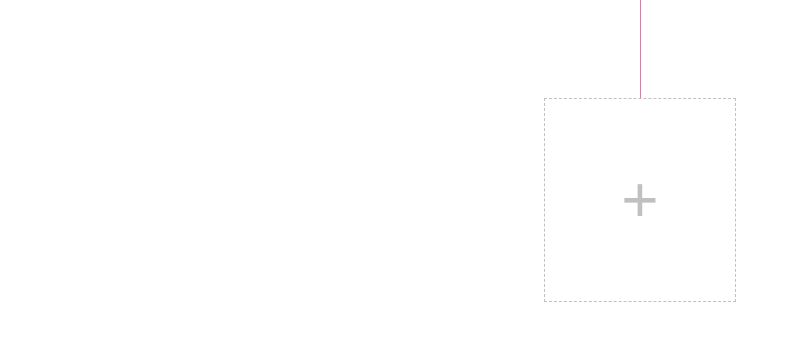
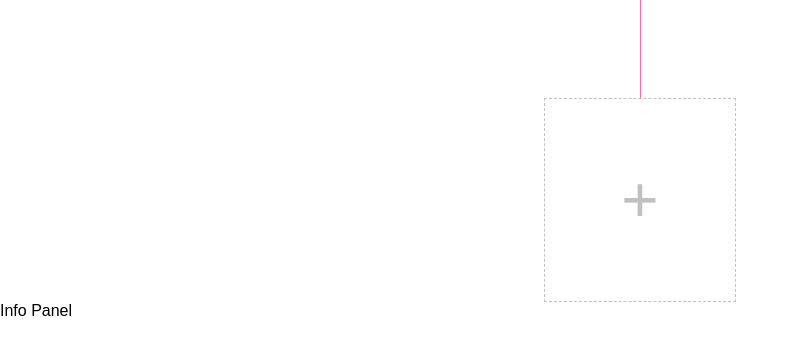
Before and after one commit to superseriouscompany/archipicture, a React (Create React App) app: page / in a window 1280 px wide. Shown: the top 354 px of the page, without its empty margins (0-798 px from the left). Built offline with nearby package versions, Linux system fonts and the light colour scheme.

Commit message:
Add react-redux

```diff
--- a/package.json
+++ b/package.json
@@ -2,10 +2,14 @@
   "name": "archipicture",
   "version": "0.1.0",
   "homepage": "https://superseriouscompany.github.io/archipicture",
+  "repository": "https://github.com/superseriouscompany/archipicture.git",
+  "license": "MIT",
   "dependencies": {
     "react": "15.4.2",
     "react-dom": "15.4.2",
-    "react-stripe-checkout": "^2.2.5"
+    "react-redux": "^5.0.3",
+    "react-stripe-checkout": "^2.2.5",
+    "redux": "^3.6.0"
   },
   "devDependencies": {
     "react-scripts": "0.9.1"
--- a/src/App.js
+++ b/src/App.js
@@ -1,10 +1,15 @@
 import React, { Component } from 'react';
+import { Provider } from 'react-redux';
 import './App.css';
-import Hello from './Hello';
-import Home from './Home';
+import Home from './containers/HomeCtrl';
+import store from './reducers'
 
 export default class App extends Component {
   render() { return (
-    <Home />
+    <Provider store={store}>
+      <div>
+        <Home />
+      </div>
+    </Provider>
   )}
 }
--- a/src/Home.js
+++ b/src/components/Diagram.js
@@ -1,7 +1,7 @@
 import React, { Component } from 'react';
-import './Home.css'
+import './Diagram.css'
 
-export default class Home extends Component {
+export default class Diagram extends Component {
   render() { return (
     <div className="diagram">
       <hr width="1" size="100"/>
--- /dev/null
+++ b/src/components/Home.css
@@ -0,0 +1,3 @@
+.home {
+  display: flex;
+}
--- /dev/null
+++ b/src/components/Home.js
@@ -0,0 +1,14 @@
+import React, { Component } from 'react'
+import './Home.css'
+import Diagram from '../containers/DiagramCtrl'
+
+export default class Home extends Component {
+  render() { return (
+    <div>
+      <Diagram />
+      <div className="info">
+        Info Panel
+      </div>
+    </div>
+  )}
+}
--- /dev/null
+++ b/src/containers/DiagramCtrl.js
@@ -0,0 +1,15 @@
+import React, {Component} from 'react';
+import { connect } from 'react-redux';
+import Diagram from '../components/Diagram'
+
+class DiagramCtrl extends Component {
+  render() { return (
+    <Diagram {...this.props} />
+  )}
+}
+
+function mapStateToProps(state) {
+  return {};
+}
+
+export default connect(mapStateToProps)(DiagramCtrl);
--- /dev/null
+++ b/src/containers/HomeCtrl.js
@@ -0,0 +1,15 @@
+import React, {Component} from 'react';
+import { connect } from 'react-redux';
+import Home from '../components/Home'
+
+class HomeCtrl extends Component {
+  render() { return (
+    <Home {...this.props} />
+  )}
+}
+
+function mapStateToProps(state) {
+  return {};
+}
+
+export default connect(mapStateToProps)(HomeCtrl);
--- /dev/null
+++ b/src/reducers/diagram.js
@@ -0,0 +1,6 @@
+export default function diagram(state = {}, action) {
+  switch(action.type) {
+    default:
+      return state;
+  }
+}
--- /dev/null
+++ b/src/reducers/index.js
@@ -0,0 +1,10 @@
+import {createStore, combineReducers} from 'redux';
+import diagram from './diagram'
+const reducers = combineReducers({
+  diagram,
+})
+
+const store = createStore(
+  reducers,
+);
+module.exports = store;
```
Also changed, not shown: src/components/Diagram.css (renamed from src/Home.css).
